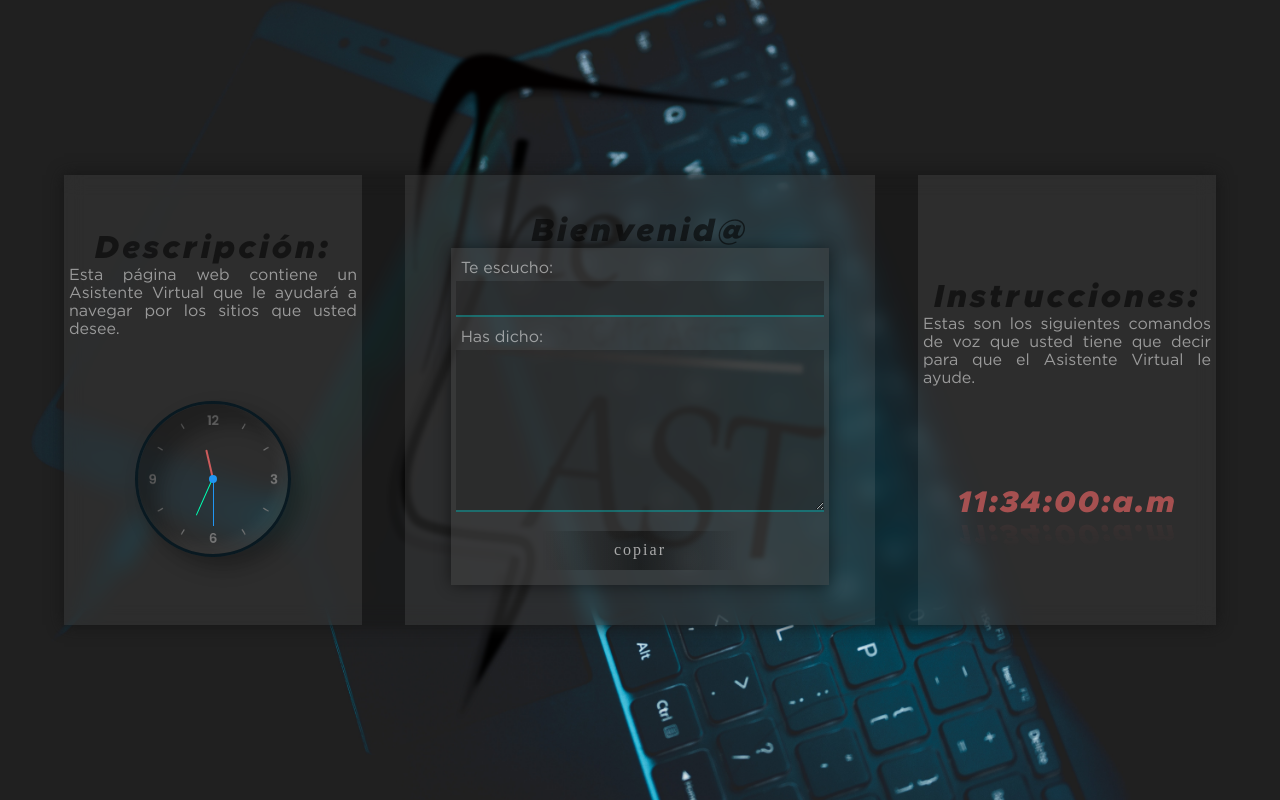
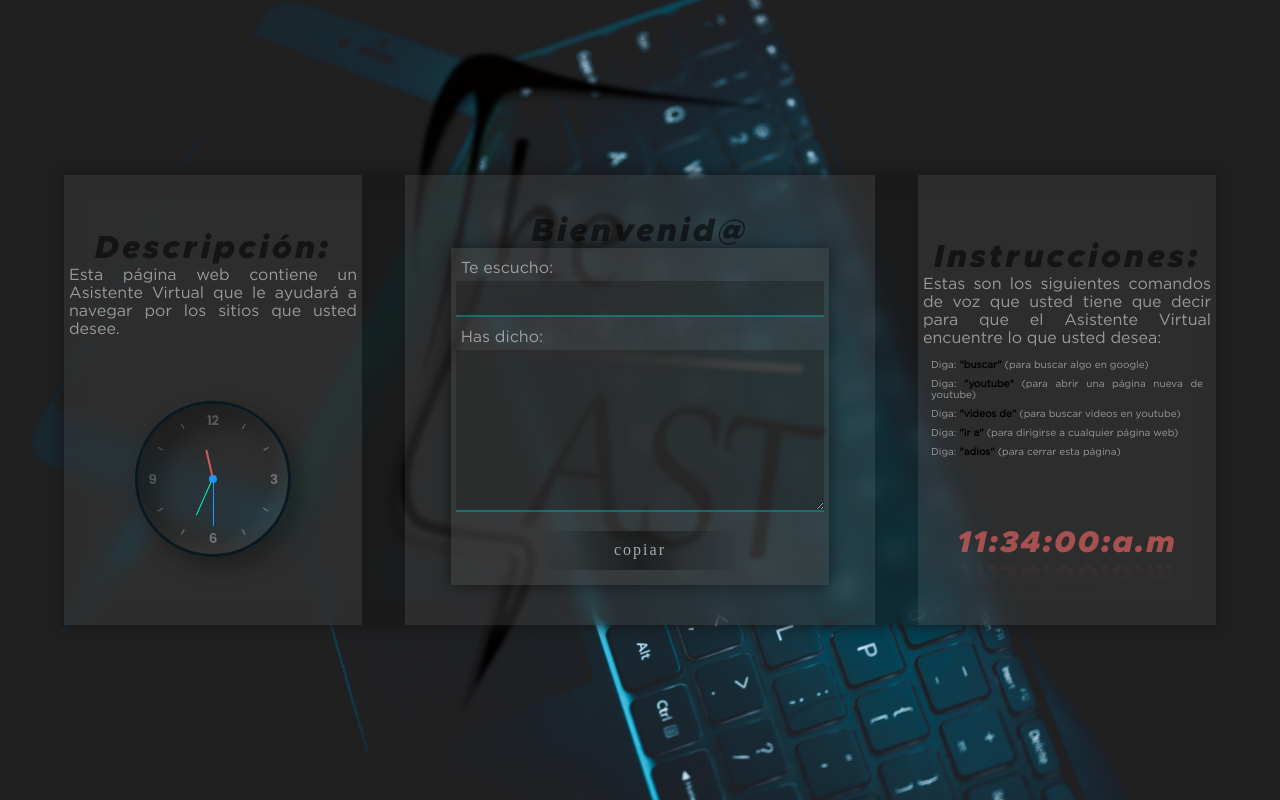
Before and after one commit to Car-png/3CMG-ASIST, a plain HTML site: page index.html in a window 1280 px wide. Drawn offline with Linux system fonts and the light colour scheme.

Commit message:
TheLast 3CMG-ASIST

```diff
--- a/index.html
+++ b/index.html
@@ -82,7 +82,14 @@
 
 				<div class="words">
 					<h1>Instrucciones:</h1>
-					<p>Estas son los siguientes comandos de voz que usted tiene que decir para que el Asistente Virtual le ayude.</p>
+                    <p>Estas son los siguientes comandos de voz que usted tiene que decir para que el Asistente Virtual encuentre lo que usted desea:</p>
+                    <div class="ej">
+                        <p class="let">Diga: <b>"buscar" </b>(para buscar algo en google)</p>
+                        <p class="let">Diga: <b>"youtube" </b>(para abrir una página nueva de youtube)</p>
+                        <p class="let">Diga: <b>"videos de" </b>(para buscar videos en youtube)</p>
+                        <p class="let">Diga: <b>"ir a" </b>(para dirigirse a cualquier página web)</p>
+                        <p class="let">Diga: <b>"adios" </b>(para cerrar esta página)</p>
+                    </div>
 				</div>
 
 				<div class="hours">
--- a/style.css
+++ b/style.css
@@ -199,6 +199,10 @@ h1::selection, p::selection, label::selection, .Copiar::selection{
 	align-items: center;
 	text-align: justify;
 }
+.ej{
+    width: 100%;
+    margin-top: 5px;
+}
 
 .hours{
 	display: flex;
@@ -215,8 +219,18 @@ p, label{
 	font-family: 'FTheLast';
 	color: rgba(255, 255, 255, 0.521);
 }
+p{
+    font-size: 16px;
+}
+.let{
+    font-size: 10px;
+    font-family: 'FTheLast';
+    margin: 8px;
+}
 
-
+b{
+    color: rgb(0, 0, 0);
+}
 
 
 
```
